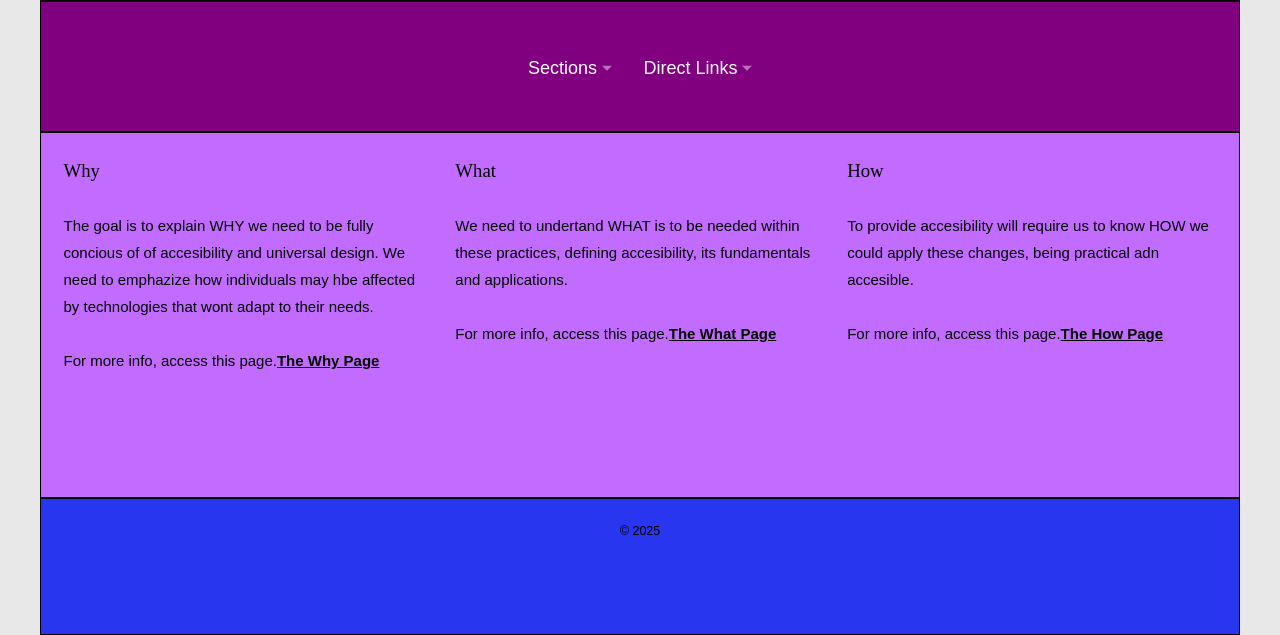
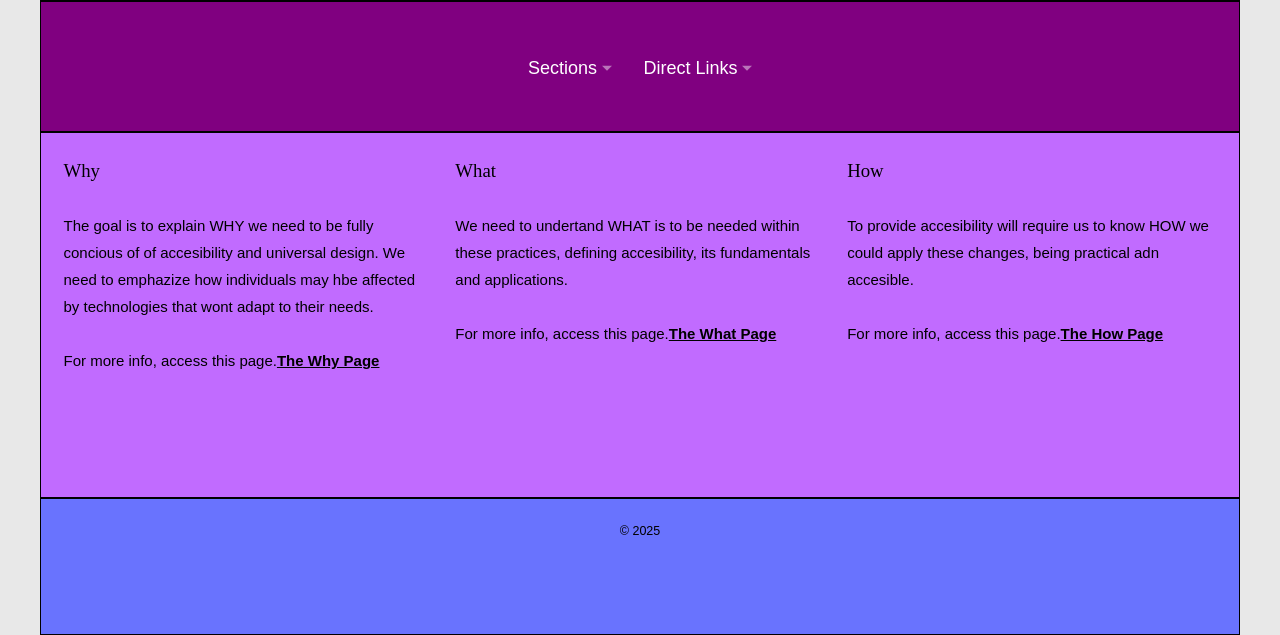
Before and after one commit to ElKevinC/universal-design-website, a plain HTML site: page index.html in a window 1280 px wide. Shown: the part 165-800 px from the top of the page. Drawn offline with Linux system fonts and the light colour scheme; a web font is replaced by a local one.

Commit message:
Update index.css

```diff
--- a/index.css
+++ b/index.css
@@ -64,7 +64,7 @@ footer{
 header{grid-area:heady;background:#5C29F0}
 nav{grid-area:navvy;background:#D6D8F4}
 main{grid-area:mainy;background:#c16bff; max-height:100%;}
-footer{grid-area:footy;background:#2936F0}
+footer{grid-area:footy;background:#6973fe}
 
 /* cool thing, you can make grids within grids*/
 main {
```
